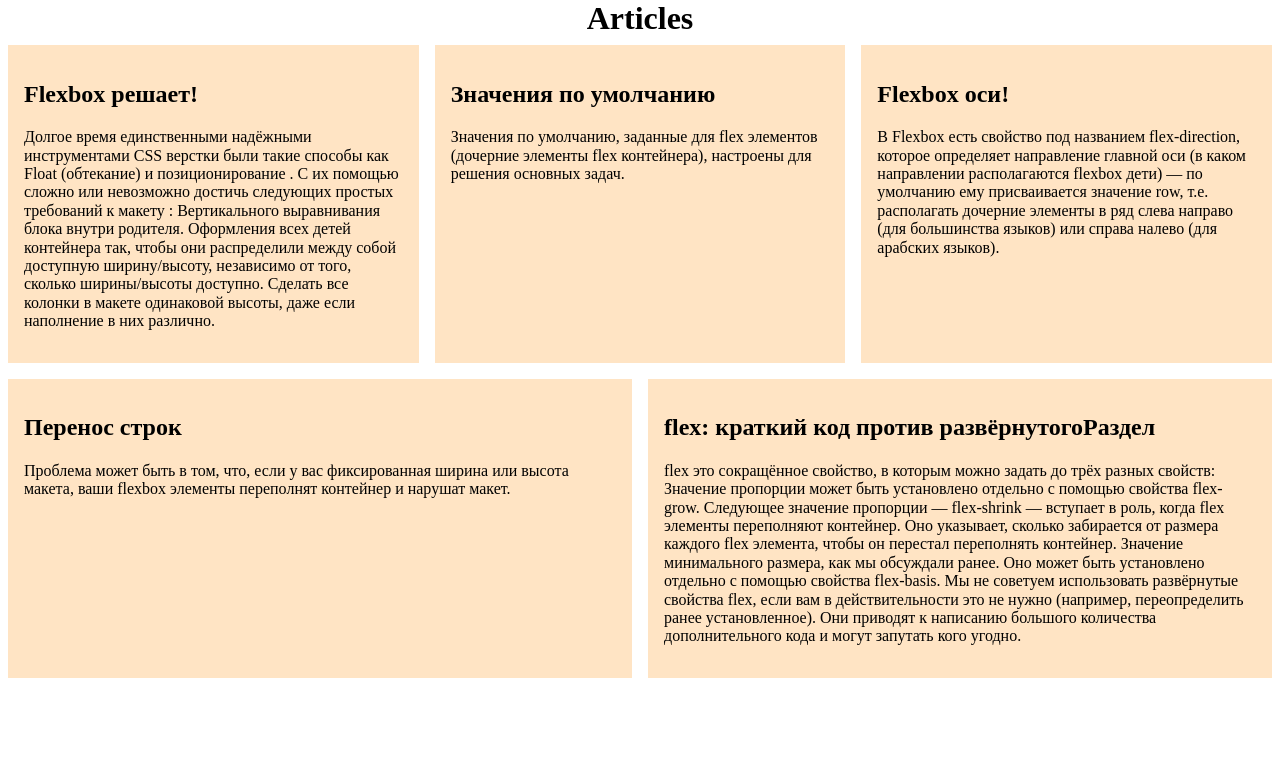
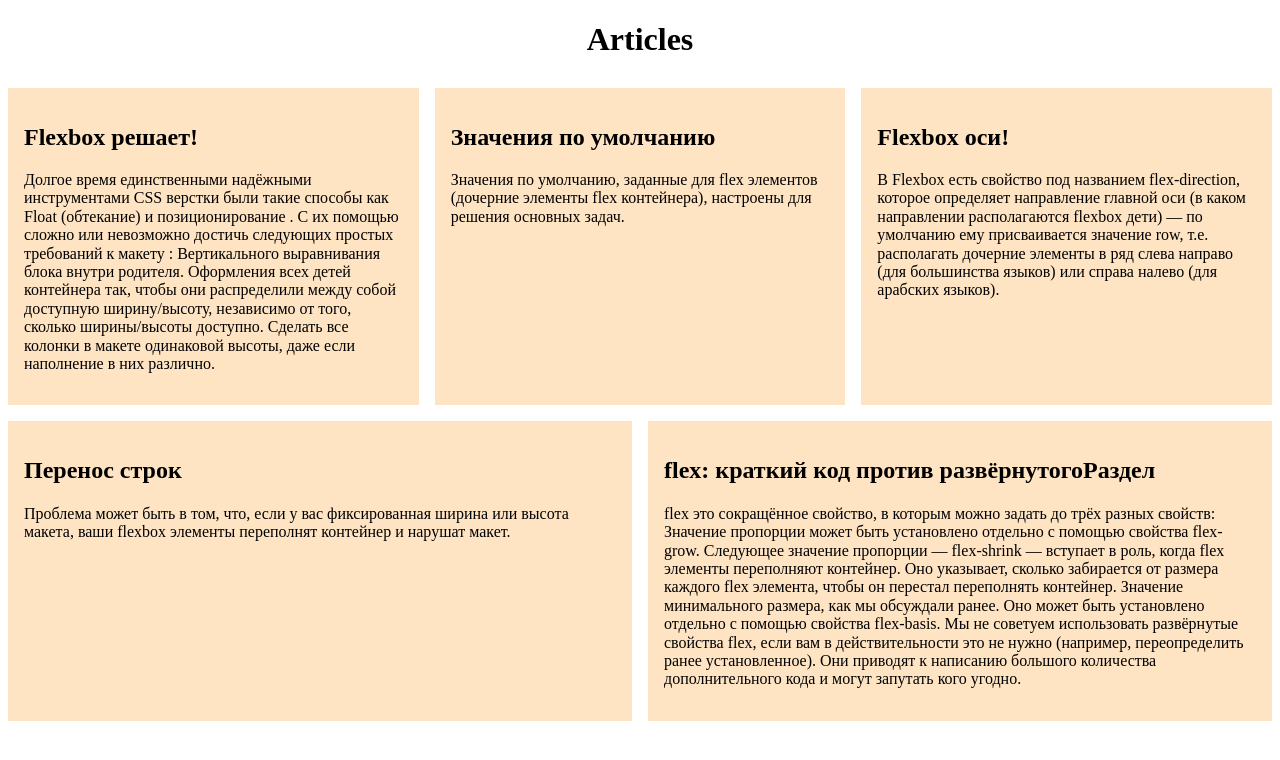
Before and after one commit to mamuryusupov/lesson10, a plain HTML site: page task5/index.html in a window 1280 px wide. Drawn offline with nearby package versions, Linux system fonts and the light colour scheme.

Commit message:
new code

```diff
--- a/task5/style.css
+++ b/task5/style.css
@@ -1,31 +1,20 @@
- /* body {
-     min-width: 300px;
- } */
+  body {
+      box-sizing: border-box;
+  }
 
   header {
-     display: flex;
+      text-align: center;
   }
 
- header>h1 {
-     margin: 0 auto;
- }
-
- main {
+  .articles-list {
       display: flex;
-     flex-direction: row;
+      /* flex-direction: row; */
       flex-wrap: wrap;
   }
 
   .article {
-     flex-grow: 1;
       margin: 8px;
       padding: 16px;
       background-color: bisque;
-     width: 300px;
-     flex-basis: 300px;
+      flex: 1 0 300px;
   }
- /* @media screen and (max-width: 600px) {
-     main {
-         flex-wrap: nowrap;
-     }
- } */
```
Lines whose indentation alone changed are shown as unchanged.
